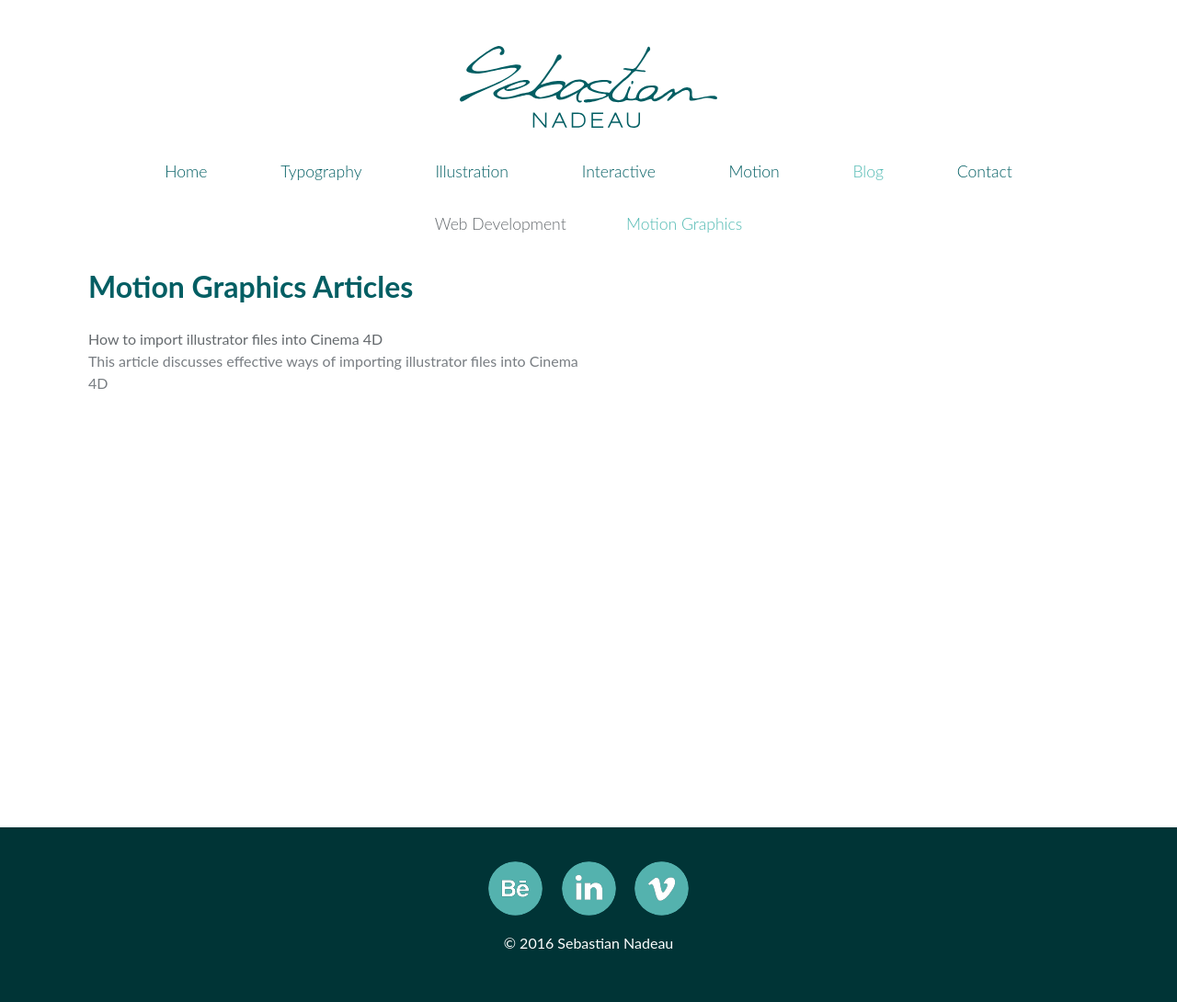
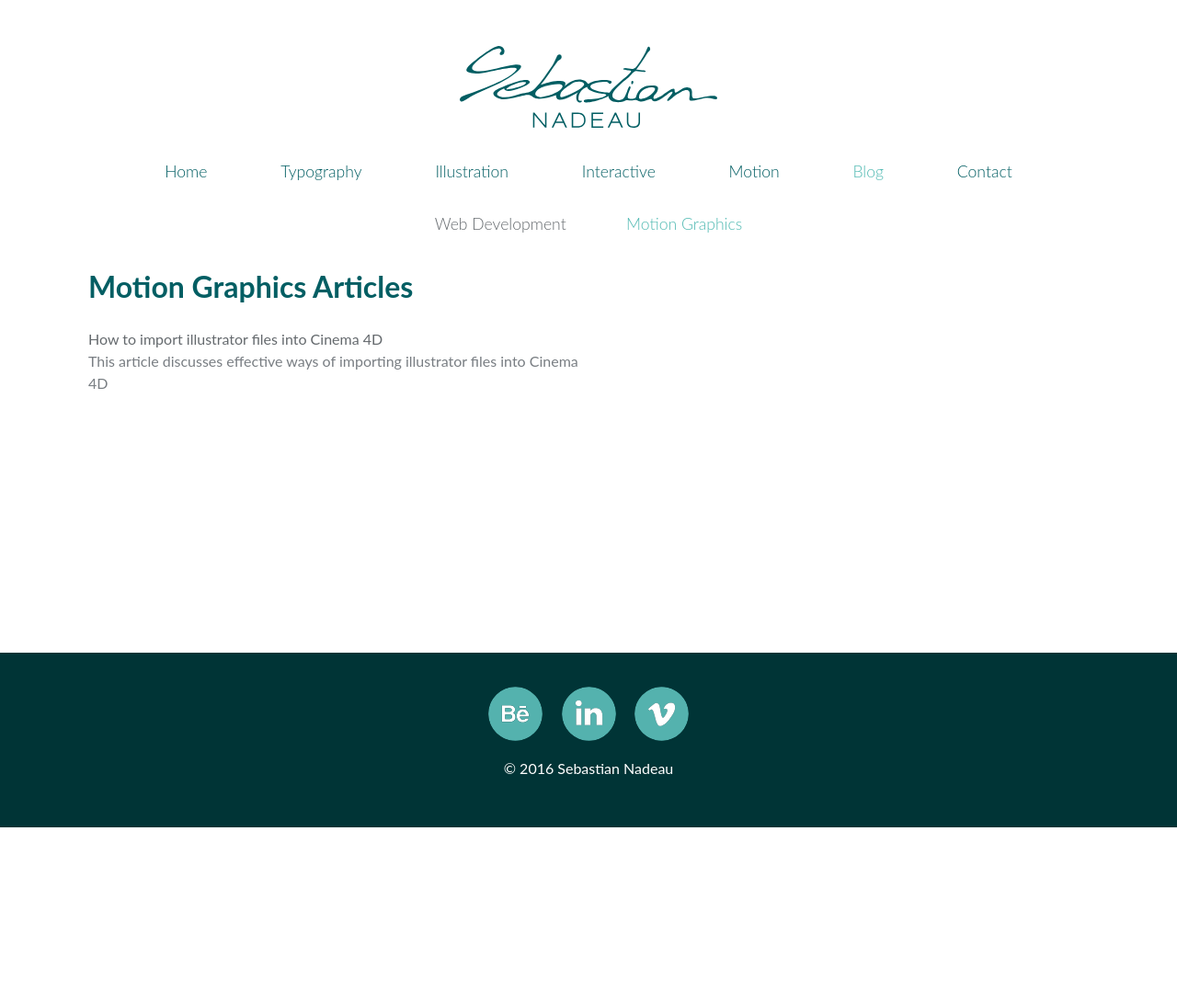
Before and after one commit to sebastiann88/personal-online-portfolio, a Jekyll site: the page built from blog-mo-graphics.html, in a window 1280 px wide. Shown: the whole page at 92% size. Built offline with Jekyll 4.4.1, drawn with Linux system fonts in a browser that asks for light colours; nearby versions of some CDN libraries; after the commit the page ends 900 px from its top, so only the background shows below that.

Commit message:
style(all): adjust spacing on blog articles

```diff
--- a/blog-mo-graphics.html
+++ b/blog-mo-graphics.html
@@ -9,7 +9,7 @@
     <h1>Motion Graphics Articles</h1>
     <ul class="grid">
         {% for article in site.categories.motion-graphics %}
-        <li class="unit unit-s-1 unit-m-1-2 unit-h-1-4">
+        <li class="unit unit-s-1 unit-m-1-2 unit-h-1-3">
             <a href="">{{article.title}}</a>
             <p>{{article.meta}}</p>
         </li>
--- a/blog-web-development.html
+++ b/blog-web-development.html
@@ -10,7 +10,7 @@
     <h1>Web Development Articles</h1>
     <ul class="grid">
         {% for article in site.categories.web-development %}
-        <li class="unit unit-s-1 unit-m-1-2 unit-h-1-4">
+        <li class="unit unit-s-1 unit-m-1-2 unit-h-1-3">
             <a href="">{{article.title}}</a>
             <p>{{article.meta}}</p>
         </li>
--- a/css/main.css
+++ b/css/main.css
@@ -33,12 +33,17 @@
     margin: 0;
 }
 
+.main-wrapper {
+    min-height: 100%;
+    margin-bottom: -190px;
+}
+
 .main-wrapper:after {
     content: "";
     display: block;
 }
 
-.wrapper:after, footer {
+.main-wrapper:after, footer {
     height: 190px;
 }
 
@@ -63,11 +68,19 @@
     min-height: 100%;
     margin-bottom: -190px;
     max-width: 100%;
-    margin: auto;
+}
+
+.preview-wrapper {
+    max-width: 90%;
+    margin: 0 auto;
 }
 
 #project-wrapper {
     margin: 0 auto;
+}
+
+.previews {
+    width: 100%;
 }
 
 /* --------------------------
@@ -353,10 +366,6 @@
     bottom: 0em;
 }
 
-.previews {
-    width: 100%;
-}
-
 /* --------------------------
   CAROUSEL BANNERS
 --------------------------- */
@@ -498,7 +507,6 @@
 
 footer {
     display: block;
-    margin: 0 auto;
     text-align: center;
     padding: 1.5em;
     background-color: #003436;
@@ -620,7 +628,7 @@
     }
 
     .preview-wrapper {
-        max-width: 100%;
+        max-width: 90%;
         margin: 0 auto;
     }
 
```
